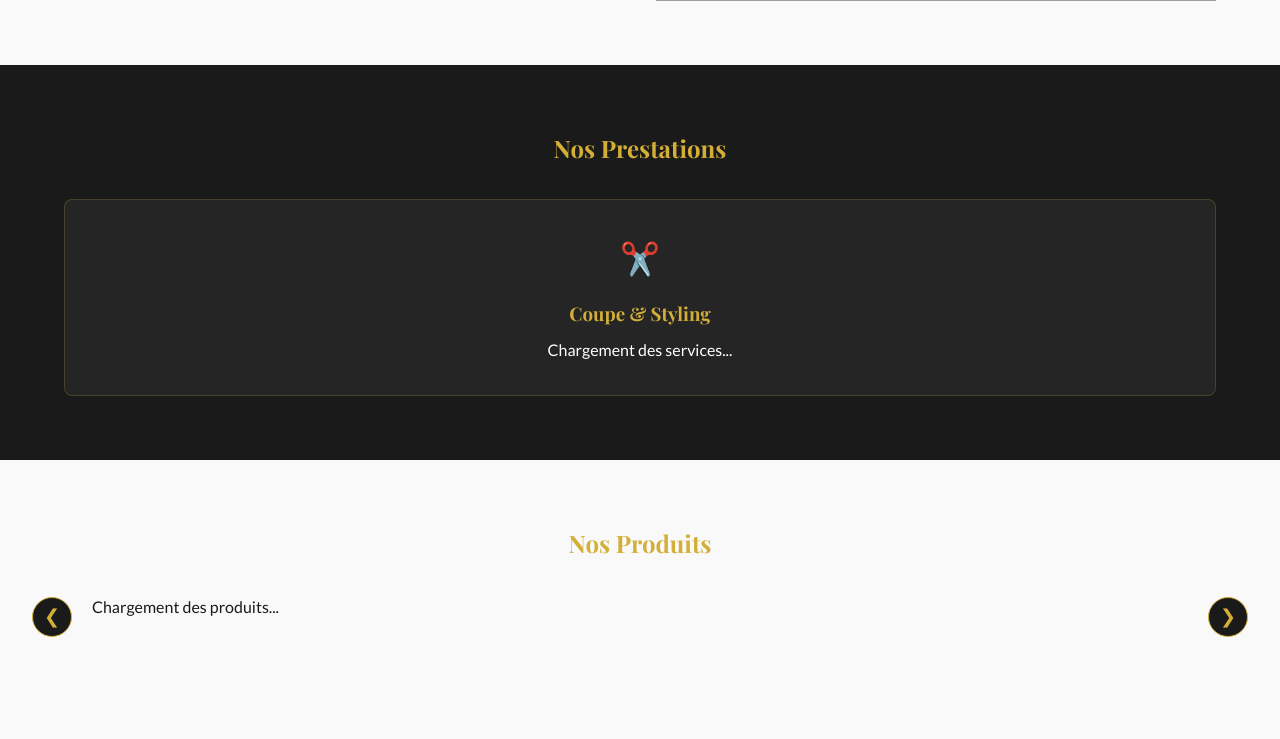
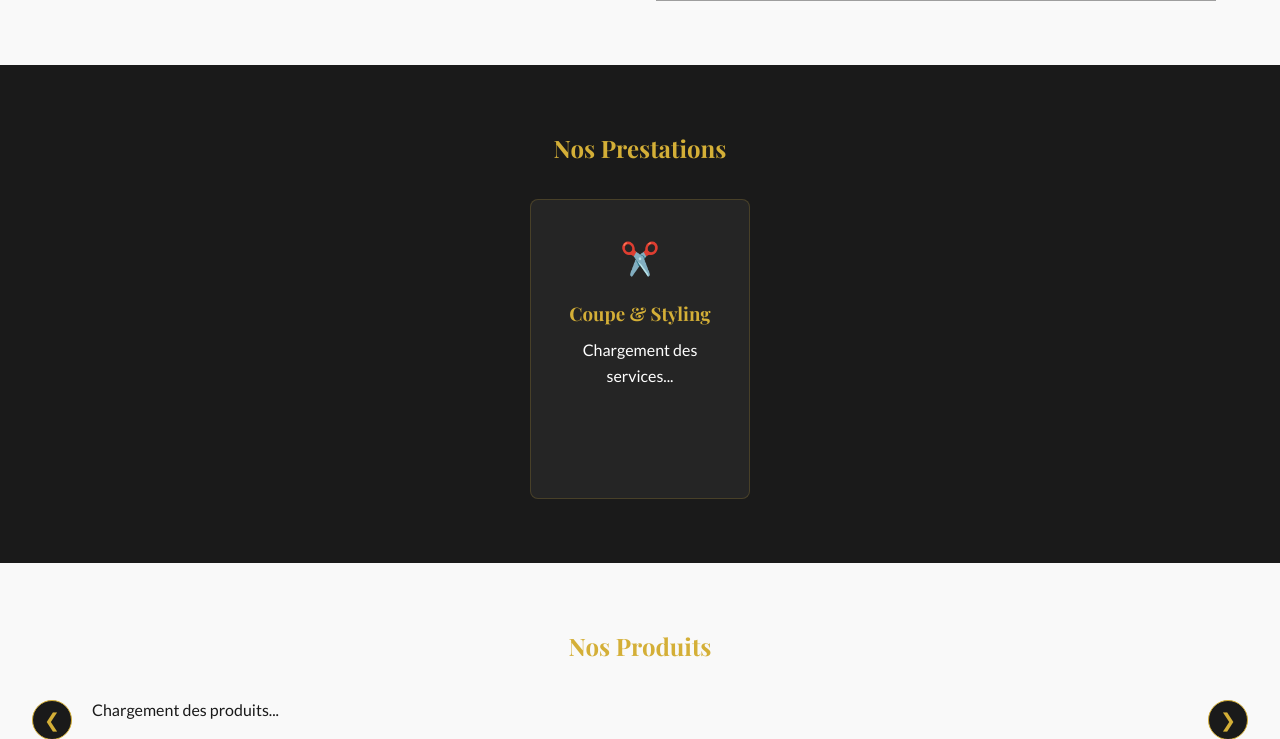
Before and after one commit to AdrienClement38/hair-salon-website, a PHP site: page / in a window 1280 px wide. Shown: the part 1085-1824 px from the top of the page. Run offline with PHP 8.4, Linux system fonts and the light colour scheme; grey boxes are pictures that could not be loaded.

Commit message:
feat: Implement initial public UI styling and service rendering, adding new user stories and layout tests.

```diff
--- a/public/css/style.css
+++ b/public/css/style.css
@@ -181,6 +181,24 @@ ul {
     grid-template-columns: repeat(auto-fit, minmax(250px, 1fr));
     gap: 2rem;
     margin-top: 2rem;
+}
+
+#services-grid {
+    display: flex;
+    flex-wrap: wrap;
+    justify-content: center;
+    gap: 2rem;
+    margin-top: 2rem;
+}
+
+#services-grid .card {
+    flex: 0 1 220px;
+    min-width: 200px;
+    /* Fits 4 per row on standard desktop (1200px container) */
+    height: 300px;
+    display: flex;
+    flex-direction: column;
+    justify-content: flex-start;
 }
 
 .card {
--- a/public/js/public/ui.js
+++ b/public/js/public/ui.js
@@ -14,12 +14,12 @@ export function renderServices(services) {
 
     container.innerHTML = services.map(svc => `
         <div class="card">
-            <div class="card-icon" style="color:var(--gold); display:flex; justify-content:center; align-items:center; height:50px;">${svgs[svc.icon] || svgs.star}</div>
-            <div style="display:flex; justify-content:space-between; align-items:flex-start; margin-bottom:10px; gap:15px;">
-                 <h3 style="margin:0; text-align:left; line-height:1.2;">${svc.name}</h3>
-                 <span style="font-weight:bold; color:var(--gold); flex-shrink:0; white-space:nowrap;">${svc.price}€</span>
+            <div class="card-icon" style="color:var(--gold); display:flex; justify-content:center; align-items:center; height:50px; margin-bottom: 15px;">${svgs[svc.icon] || svgs.star}</div>
+            <h3 style="margin:0 0 15px 0; text-align:center; line-height:1.2; min-height: 3rem; display: flex; align-items: center; justify-content: center;">${svc.name}</h3>
+            ${svc.description ? `<p style="font-size:0.9em; color:#ddd; margin:0;">${svc.description}</p>` : ''}
+            <div style="margin-top:auto;">
+                 <span style="font-weight:bold; color:var(--gold); font-size:1.2em;">${svc.price}€</span>
             </div>
-            ${svc.description ? `<p style="font-size:0.9em; color:#ddd; margin-top:5px;">${svc.description}</p>` : ''}
         </div>
     `).join('');
 }
```
Also changed, not shown: USER_STORIES.md (+2 -0 lines), tests/layout.test.js (added, +55 -0 lines).
